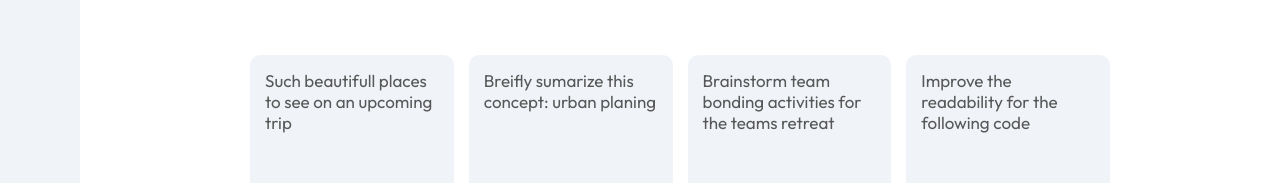
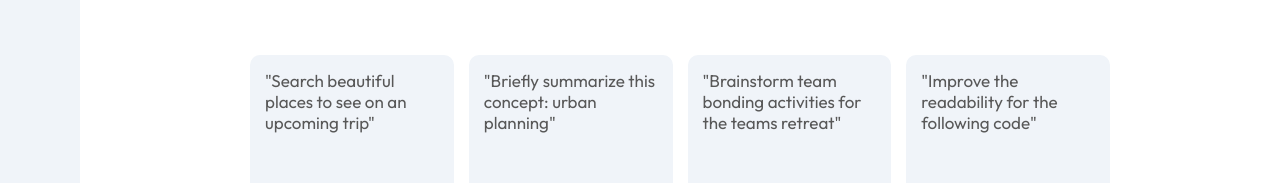
Before and after one commit to jmoonoz/Gemini-Clone, a React (Vite) app: page / in a window 1280 px wide. Shown: the part 317-500 px from the top of the page. Built offline with nearby package versions, Linux system fonts and the light colour scheme; no server answers.

Commit message:
grammer edits

```diff
--- a/src/components/Main/Main.jsx
+++ b/src/components/Main/Main.jsx
@@ -38,19 +38,19 @@ const Main = () => {
             </div>
             <div className="cards">
               <div className="card">
-                <p>Such beautifull places to see on an upcoming trip</p>
+                <p>"Search beautiful places to see on an upcoming trip"</p>
                 <img src={assets.compass_icon} alt="" />
               </div>
               <div className="card">
-                <p>Breifly sumarize this concept: urban planing</p>
+                <p>"Briefly summarize this concept: urban planning"</p>
                 <img src={assets.bulb_icon} alt="" />
               </div>
               <div className="card">
-                <p>Brainstorm team bonding activities for the teams retreat</p>
+                <p>"Brainstorm team bonding activities for the teams retreat"</p>
                 <img src={assets.message_icon} alt="" />
               </div>
               <div className="card">
-                <p>Improve the readability for the following code</p>
+                <p>"Improve the readability for the following code"</p>
                 <img src={assets.code_icon} alt="" />
               </div>
             </div>
```
